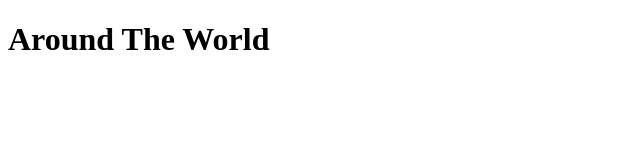
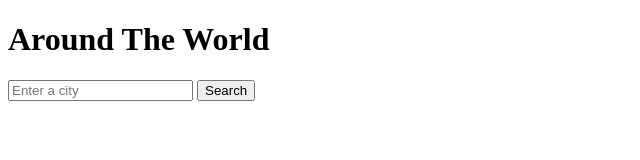
Before and after one commit to nikkifeso/Weather-App, a plain HTML site: page index.html in a window 1280 px wide. Shown: the whole page, without its empty margins (0-640 px from the left). Drawn offline with Linux system fonts and the light colour scheme.

Commit message:
added search bar for cities

```diff
--- a/index.html
+++ b/index.html
@@ -1,12 +1,17 @@
 <!DOCTYPE html>
-<html>
+<html lang="en">
     <head>
+        <meta name="viewport" content="width=device-width, initial-scale=1.0">
         <title> World Clock</title>
         <link rel ="stylesheet" href ="styles.css">
     </head>
     <body>
         <div class = "container">
-            <div class ="header"> <h1>Around The World</h1></div>
+         <div class ="header"> <h1>Around The World</h1></div>
+        <div class ="search">
+            <input type="text" placeholder="Enter a city" id="search-text">
+            <input type="submit" value="Search">
+    </div>
     </div>
     </body>
 </html>
```
